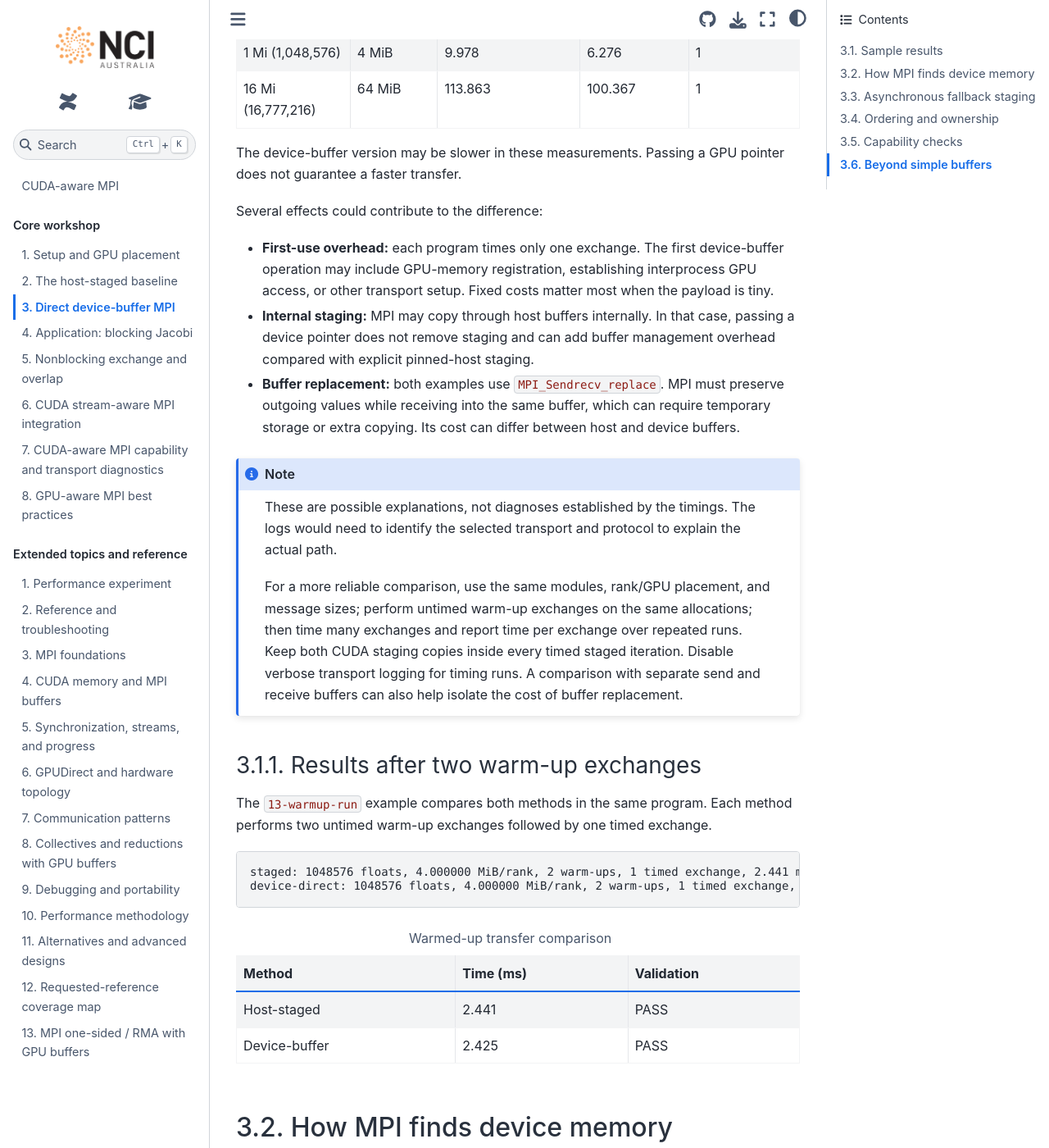
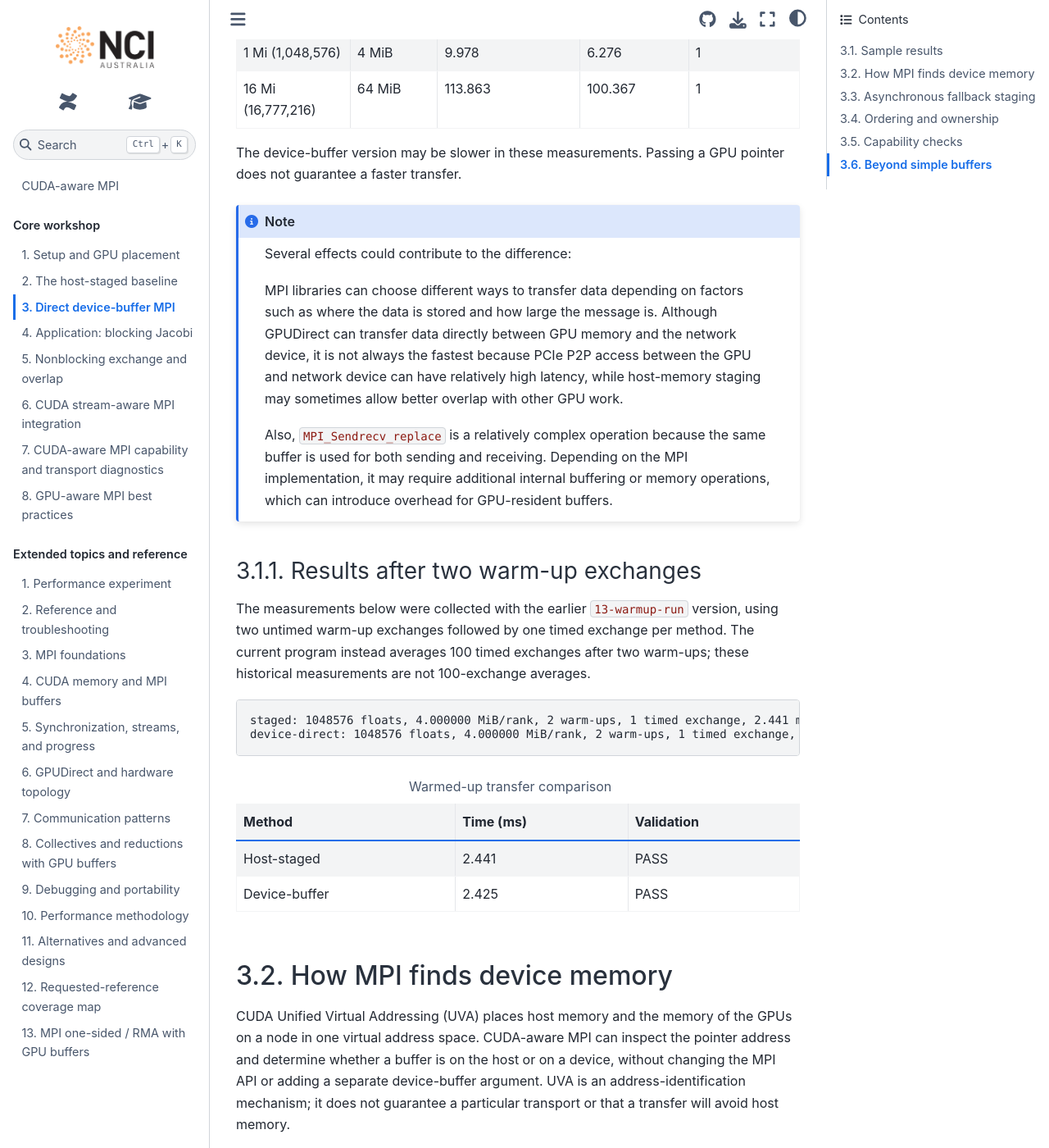
Before and after one commit to NCI900-Training-Organisation/intro-to-mpi, a Sphinx documentation site: the page built from docs/source/03-cuda-aware.rst, in a window 1280 px wide and 1400 px high, scrolled down 1750 px. Shown: the whole window at 82% size. Built offline with Sphinx 7.4.7 and the Sphinx Book theme 1.1.4, drawn with Linux system fonts in a browser that asks for light colours.

Commit message:
Use MPI wrapper and shared CUDA runtime; average 100 transfer exchanges

```diff
--- a/CMakeLists.txt
+++ b/CMakeLists.txt
@@ -1,4 +1,9 @@
 cmake_minimum_required(VERSION 3.18)
+
+# Select the MPI wrapper before CMake enables and detects the C++ compiler.
+find_program(MPI_CXX_WRAPPER NAMES mpicxx REQUIRED)
+set(CMAKE_CXX_COMPILER "${MPI_CXX_WRAPPER}" CACHE FILEPATH "MPI C++ compiler" FORCE)
+set(CMAKE_CUDA_RUNTIME_LIBRARY Shared)
 
 project(cuda_aware_mpi_workshop LANGUAGES CXX CUDA)
 
--- a/docs/source/03-cuda-aware.rst
+++ b/docs/source/03-cuda-aware.rst
@@ -84,38 +84,31 @@ The device-buffer version may be slower in these measurements. Passing a
 GPU pointer does not guarantee a faster
 transfer.
 
-Several effects could contribute to the difference:
-
-* **First-use overhead:** each program times only one exchange. The first
-  device-buffer operation may include GPU-memory registration, establishing
-  interprocess GPU access, or other transport setup. Fixed costs matter most
-  when the payload is tiny.
-* **Internal staging:** MPI may copy through host buffers internally. In that
-  case, passing a device pointer does not remove staging and can add buffer
-  management overhead compared with explicit pinned-host staging.
-* **Buffer replacement:** both examples use ``MPI_Sendrecv_replace``. MPI must
-  preserve outgoing values while receiving into the same buffer, which can
-  require temporary storage or extra copying. Its cost can differ between
-  host and device buffers.
-
 .. note::
 
-   These are possible explanations, not diagnoses established by the timings.
-   The logs would need to identify the selected transport and protocol to explain
-   the actual path.
+   Several effects could contribute to the difference:
 
-   For a more reliable comparison, use the same modules, rank/GPU placement, and
-   message sizes; perform untimed warm-up exchanges on the same allocations; then
-   time many exchanges and report time per exchange over repeated runs. Keep both
-   CUDA staging copies inside every timed staged iteration. Disable verbose
-   transport logging for timing runs. A comparison with separate send and receive
-   buffers can also help isolate the cost of buffer replacement.
+   MPI libraries can choose different ways to transfer data depending on factors such as where
+   the data is stored and how large the message is. Although GPUDirect can transfer data directly
+   between GPU memory and the network device, it is not always the fastest because
+   PCIe P2P access between the GPU and network device can have relatively high latency,
+   while host-memory staging may sometimes allow better overlap with other GPU work.
+
+   Also, ``MPI_Sendrecv_replace`` is a relatively complex operation because the same buffer is
+   used for both sending and receiving. Depending on the MPI implementation, it may require
+   additional internal buffering or memory operations, which can introduce overhead for
+   GPU-resident buffers.
+
+
+
 
 Results after two warm-up exchanges
 ~~~~~~~~~~~~~~~~~~~~~~~~~~~~~~~~~~
 
-The ``13-warmup-run`` example compares both methods in the same program. Each
-method performs two untimed warm-up exchanges followed by one timed exchange.
+The measurements below were collected with the earlier ``13-warmup-run``
+version, using two untimed warm-up exchanges followed by one timed exchange
+per method. The current program instead averages 100 timed exchanges after
+two warm-ups; these historical measurements are not 100-exchange averages.
 
 .. code-block:: text
 
```
Also changed, not shown: README.md (+7 -2 lines), 1 other file.
